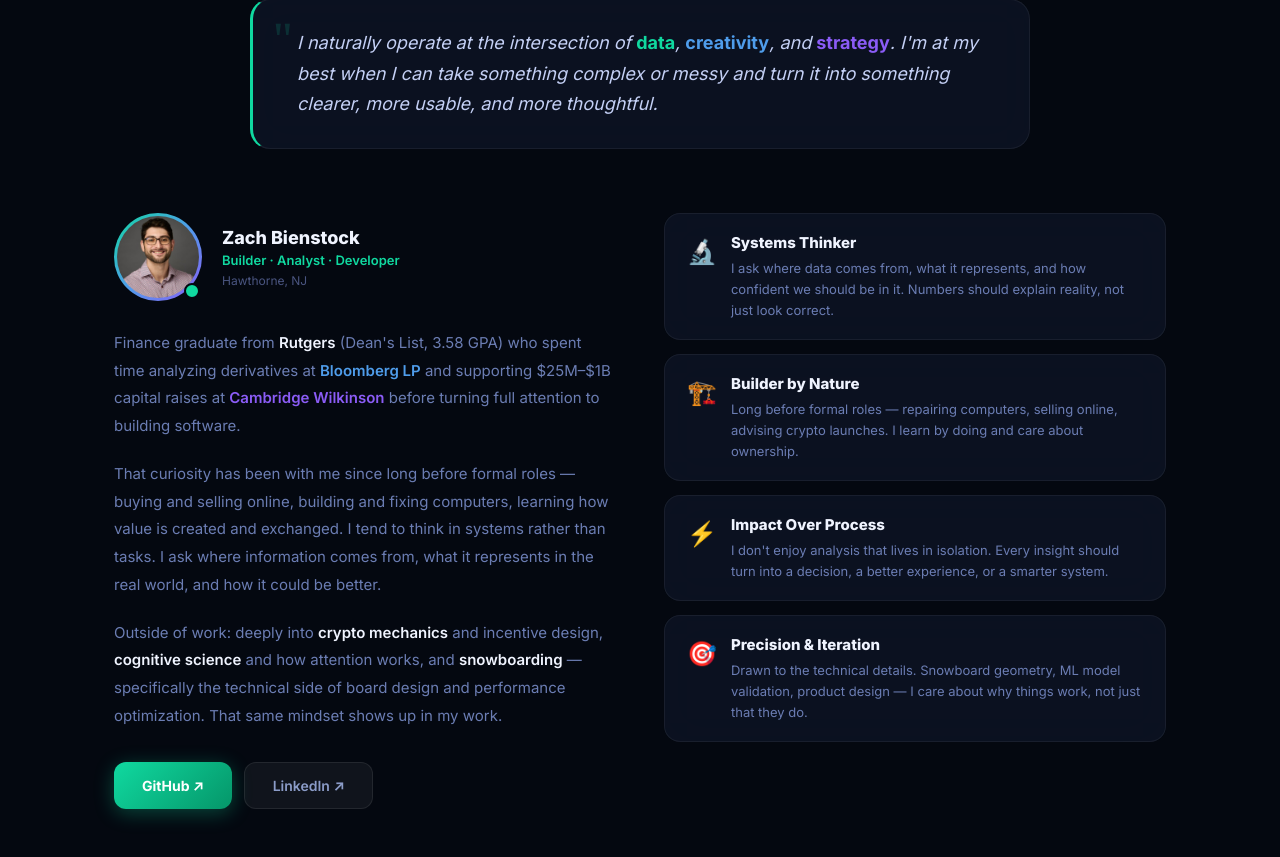
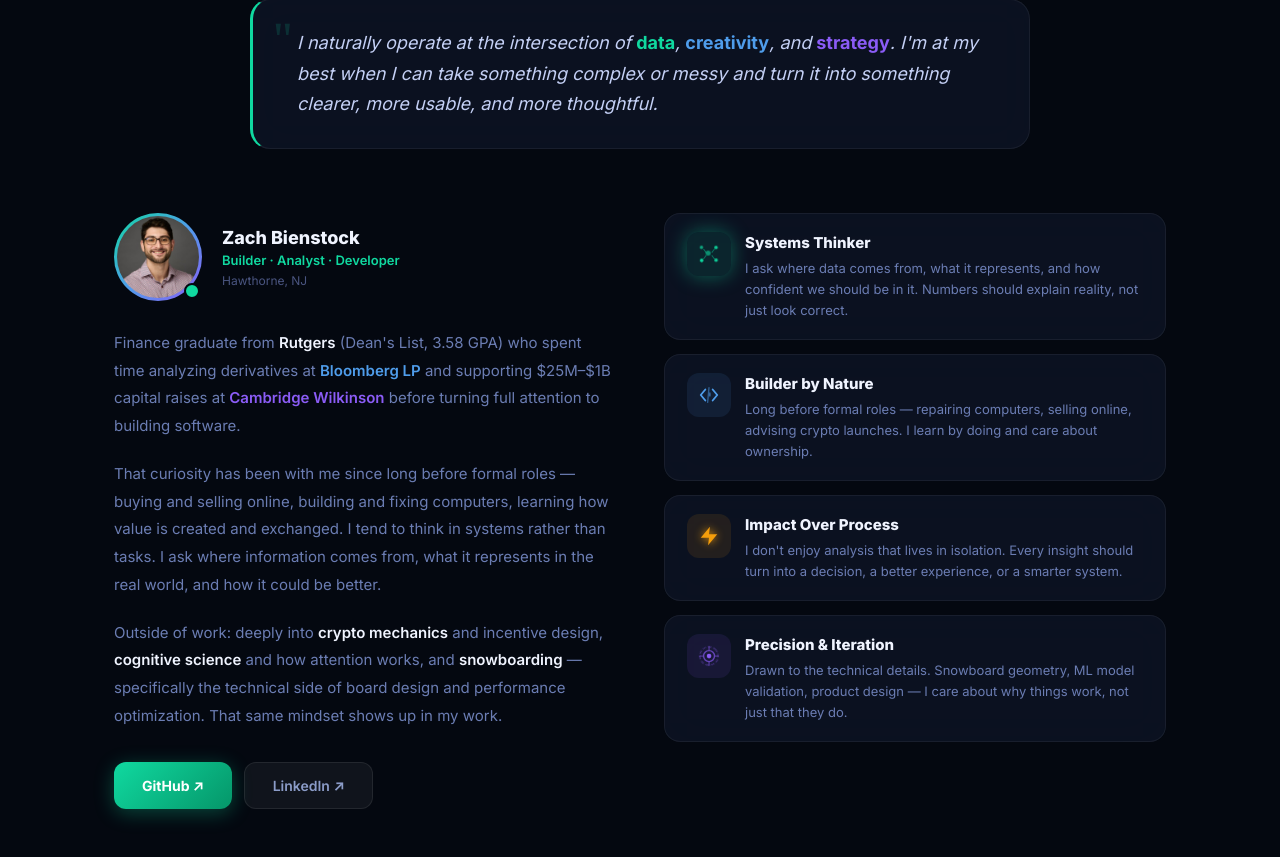
Before and after one commit to ZbienVC/portfolio, a React (Vite) app: page / in a window 1280 px wide. Shown: the part 1156-2013 px from the top of the page. Built offline with nearby package versions, Linux system fonts and the light colour scheme.

Commit message:
feat: animated SVG icons for trait cards - network pulse, code cursor, bolt flash, spinning target

```diff
--- a/src/App.jsx
+++ b/src/App.jsx
@@ -337,20 +337,74 @@
 
         {/* Traits */}
         <div style={{ display: 'flex', flexDirection: 'column', gap: 14 }}>
-          {[
-            { emoji: '🔬', title: 'Systems Thinker', desc: 'I ask where data comes from, what it represents, and how confident we should be in it. Numbers should explain reality, not just look correct.' },
-            { emoji: '🏗️', title: 'Builder by Nature', desc: 'Long before formal roles — repairing computers, selling online, advising crypto launches. I learn by doing and care about ownership.' },
-            { emoji: '⚡', title: 'Impact Over Process', desc: 'I don\'t enjoy analysis that lives in isolation. Every insight should turn into a decision, a better experience, or a smarter system.' },
-            { emoji: '🎯', title: 'Precision & Iteration', desc: 'Drawn to the technical details. Snowboard geometry, ML model validation, product design — I care about why things work, not just that they do.' },
-          ].map(v => (
-            <div key={v.title} className="glass glass-hover" style={{ borderRadius: 16, padding: '18px 22px', display: 'flex', gap: 14, alignItems: 'flex-start' }}>
-              <span style={{ fontSize: 24, flexShrink: 0, marginTop: 2 }}>{v.emoji}</span>
-              <div>
-                <div style={{ fontWeight: 800, fontSize: 15, color: '#f0f4ff', marginBottom: 4 }}>{v.title}</div>
-                <div style={{ color: '#6b7db3', fontSize: 13, lineHeight: 1.6 }}>{v.desc}</div>
-              </div>
+          {/* Systems Thinker — pulsing network nodes */}
+          <div className="glass glass-hover" style={{ borderRadius: 16, padding: '18px 22px', display: 'flex', gap: 14, alignItems: 'flex-start' }}>
+            <div style={{ flexShrink: 0, width: 44, height: 44, borderRadius: 12, background: 'rgba(16,217,160,0.1)', display: 'flex', alignItems: 'center', justifyContent: 'center', animation: 'glowPulse 3s ease-in-out infinite' }}>
+              <svg width="22" height="22" viewBox="0 0 24 24" fill="none">
+                <circle cx="12" cy="12" r="3" fill="#10d9a0" style={{ animation: 'iconPulse 2s ease-in-out infinite' }} />
+                <circle cx="4" cy="5" r="2" fill="#10d9a0" opacity="0.6" style={{ animation: 'iconPulse 2s ease-in-out infinite 0.3s' }} />
+                <circle cx="20" cy="5" r="2" fill="#10d9a0" opacity="0.6" style={{ animation: 'iconPulse 2s ease-in-out infinite 0.6s' }} />
+                <circle cx="4" cy="19" r="2" fill="#10d9a0" opacity="0.6" style={{ animation: 'iconPulse 2s ease-in-out infinite 0.9s' }} />
+                <circle cx="20" cy="19" r="2" fill="#10d9a0" opacity="0.6" style={{ animation: 'iconPulse 2s ease-in-out infinite 1.2s' }} />
+                <line x1="9" y1="10.5" x2="6" y2="6.5" stroke="#10d9a0" strokeWidth="1.2" opacity="0.4"/>
+                <line x1="15" y1="10.5" x2="18" y2="6.5" stroke="#10d9a0" strokeWidth="1.2" opacity="0.4"/>
+                <line x1="9" y1="13.5" x2="6" y2="17.5" stroke="#10d9a0" strokeWidth="1.2" opacity="0.4"/>
+                <line x1="15" y1="13.5" x2="18" y2="17.5" stroke="#10d9a0" strokeWidth="1.2" opacity="0.4"/>
+              </svg>
             </div>
-          ))}
+            <div>
+              <div style={{ fontWeight: 800, fontSize: 15, color: '#f0f4ff', marginBottom: 4 }}>Systems Thinker</div>
+              <div style={{ color: '#6b7db3', fontSize: 13, lineHeight: 1.6 }}>I ask where data comes from, what it represents, and how confident we should be in it. Numbers should explain reality, not just look correct.</div>
+            </div>
+          </div>
+
+          {/* Builder by Nature — blinking code cursor */}
+          <div className="glass glass-hover" style={{ borderRadius: 16, padding: '18px 22px', display: 'flex', gap: 14, alignItems: 'flex-start' }}>
+            <div style={{ flexShrink: 0, width: 44, height: 44, borderRadius: 12, background: 'rgba(79,157,235,0.1)', display: 'flex', alignItems: 'center', justifyContent: 'center' }}>
+              <svg width="22" height="22" viewBox="0 0 24 24" fill="none">
+                <polyline points="8,6 3,12 8,18" stroke="#4f9deb" strokeWidth="2" strokeLinecap="round" strokeLinejoin="round"/>
+                <polyline points="16,6 21,12 16,18" stroke="#4f9deb" strokeWidth="2" strokeLinecap="round" strokeLinejoin="round"/>
+                <line x1="12" y1="4" x2="10.5" y2="20" stroke="#4f9deb" strokeWidth="1.5" strokeLinecap="round" opacity="0.5"/>
+                <rect x="13" y="10" width="2" height="5" rx="1" fill="#4f9deb" style={{ animation: 'iconPulse 1s step-end infinite' }} />
+              </svg>
+            </div>
+            <div>
+              <div style={{ fontWeight: 800, fontSize: 15, color: '#f0f4ff', marginBottom: 4 }}>Builder by Nature</div>
+              <div style={{ color: '#6b7db3', fontSize: 13, lineHeight: 1.6 }}>Long before formal roles — repairing computers, selling online, advising crypto launches. I learn by doing and care about ownership.</div>
+            </div>
+          </div>
+
+          {/* Impact Over Process — flashing bolt */}
+          <div className="glass glass-hover" style={{ borderRadius: 16, padding: '18px 22px', display: 'flex', gap: 14, alignItems: 'flex-start' }}>
+            <div style={{ flexShrink: 0, width: 44, height: 44, borderRadius: 12, background: 'rgba(245,158,11,0.1)', display: 'flex', alignItems: 'center', justifyContent: 'center' }}>
+              <svg width="22" height="22" viewBox="0 0 24 24" fill="none" style={{ animation: 'iconBolt 3s ease-in-out infinite' }}>
+                <polygon points="13,2 3,14 12,14 11,22 21,10 12,10" fill="#f59e0b" />
+              </svg>
+            </div>
+            <div>
+              <div style={{ fontWeight: 800, fontSize: 15, color: '#f0f4ff', marginBottom: 4 }}>Impact Over Process</div>
+              <div style={{ color: '#6b7db3', fontSize: 13, lineHeight: 1.6 }}>I don't enjoy analysis that lives in isolation. Every insight should turn into a decision, a better experience, or a smarter system.</div>
+            </div>
+          </div>
+
+          {/* Precision & Iteration — spinning target ring */}
+          <div className="glass glass-hover" style={{ borderRadius: 16, padding: '18px 22px', display: 'flex', gap: 14, alignItems: 'flex-start' }}>
+            <div style={{ flexShrink: 0, width: 44, height: 44, borderRadius: 12, background: 'rgba(139,92,246,0.1)', display: 'flex', alignItems: 'center', justifyContent: 'center', position: 'relative' }}>
+              <svg width="22" height="22" viewBox="0 0 24 24" fill="none">
+                <circle cx="12" cy="12" r="10" stroke="#8b5cf6" strokeWidth="1.2" strokeDasharray="4 2" opacity="0.4" style={{ transformOrigin: 'center', animation: 'iconSpin 8s linear infinite' }}/>
+                <circle cx="12" cy="12" r="6" stroke="#8b5cf6" strokeWidth="1.5" opacity="0.7"/>
+                <circle cx="12" cy="12" r="2.5" fill="#8b5cf6"/>
+                <line x1="12" y1="2" x2="12" y2="5" stroke="#8b5cf6" strokeWidth="1.5" strokeLinecap="round" opacity="0.5"/>
+                <line x1="12" y1="19" x2="12" y2="22" stroke="#8b5cf6" strokeWidth="1.5" strokeLinecap="round" opacity="0.5"/>
+                <line x1="2" y1="12" x2="5" y2="12" stroke="#8b5cf6" strokeWidth="1.5" strokeLinecap="round" opacity="0.5"/>
+                <line x1="19" y1="12" x2="22" y2="12" stroke="#8b5cf6" strokeWidth="1.5" strokeLinecap="round" opacity="0.5"/>
+              </svg>
+            </div>
+            <div>
+              <div style={{ fontWeight: 800, fontSize: 15, color: '#f0f4ff', marginBottom: 4 }}>Precision & Iteration</div>
+              <div style={{ color: '#6b7db3', fontSize: 13, lineHeight: 1.6 }}>Drawn to the technical details. Snowboard geometry, ML model validation, product design — I care about why things work, not just that they do.</div>
+            </div>
+          </div>
         </div>
       </div>
     </section>
--- a/src/index.css
+++ b/src/index.css
@@ -174,3 +174,29 @@
   0%,100% { background-position: 0% 50%; }
   50% { background-position: 100% 50%; }
 }
+
+/* Trait icon animations */
+@keyframes iconPulse {
+  0%,100% { opacity:1; transform: scale(1); }
+  50% { opacity:0.6; transform: scale(0.92); }
+}
+@keyframes iconSpin {
+  from { transform: rotate(0deg); }
+  to { transform: rotate(360deg); }
+}
+@keyframes iconBolt {
+  0%,90%,100% { opacity:1; filter: drop-shadow(0 0 4px #f59e0b); }
+  95% { opacity:0.3; filter: drop-shadow(0 0 12px #f59e0b); }
+}
+@keyframes iconDraw {
+  0% { stroke-dashoffset: 100; }
+  100% { stroke-dashoffset: 0; }
+}
+@keyframes iconOrbit {
+  from { transform: rotate(0deg) translateX(14px) rotate(0deg); }
+  to { transform: rotate(360deg) translateX(14px) rotate(-360deg); }
+}
+@keyframes glowPulse {
+  0%,100% { box-shadow: 0 0 12px rgba(16,217,160,0.2); }
+  50% { box-shadow: 0 0 24px rgba(16,217,160,0.5); }
+}
```
